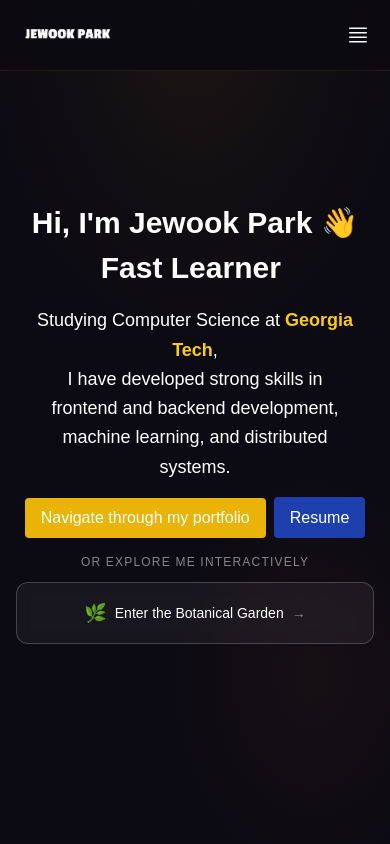
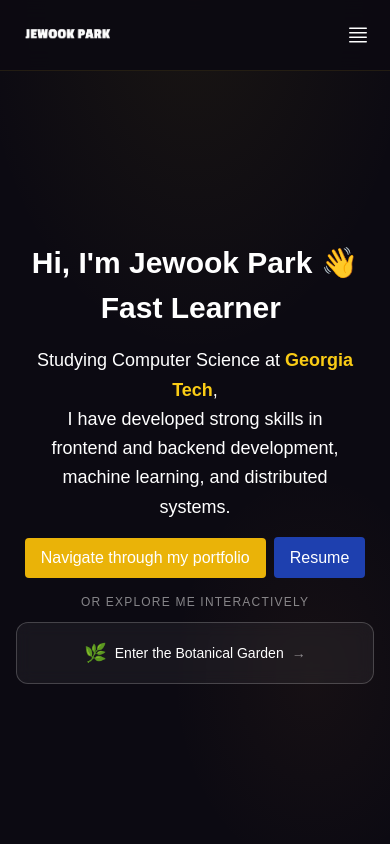
Before and after one commit to lukasp-dev/lukas_portfolio, a React (Vite) app: page / in a window 390 px wide. Shown: the top 844 px of the page. Built offline with nearby package versions, Linux system fonts and the light colour scheme; a web font is replaced by a local one.

Commit message:
Add top padding on mobile/small screens to prevent hero text cutoff

```diff
--- a/src/sections/Hero.tsx
+++ b/src/sections/Hero.tsx
@@ -21,7 +21,7 @@ const Hero = () => {
         background: 'radial-gradient(ellipse 80% 60% at 50% 0%, rgba(200,168,32,0.07) 0%, transparent 70%), radial-gradient(ellipse 60% 40% at 80% 80%, rgba(212,129,58,0.05) 0%, transparent 60%)',
       }} />
 
-      <div className="relative z-10 text-center w-full px-4">
+      <div className="relative z-10 text-center w-full px-4 pt-20 md:pt-0">
         <motion.div
           initial={{ opacity: 0, y: 20 }}
           animate={{ opacity: 1, y: 0 }}
```
